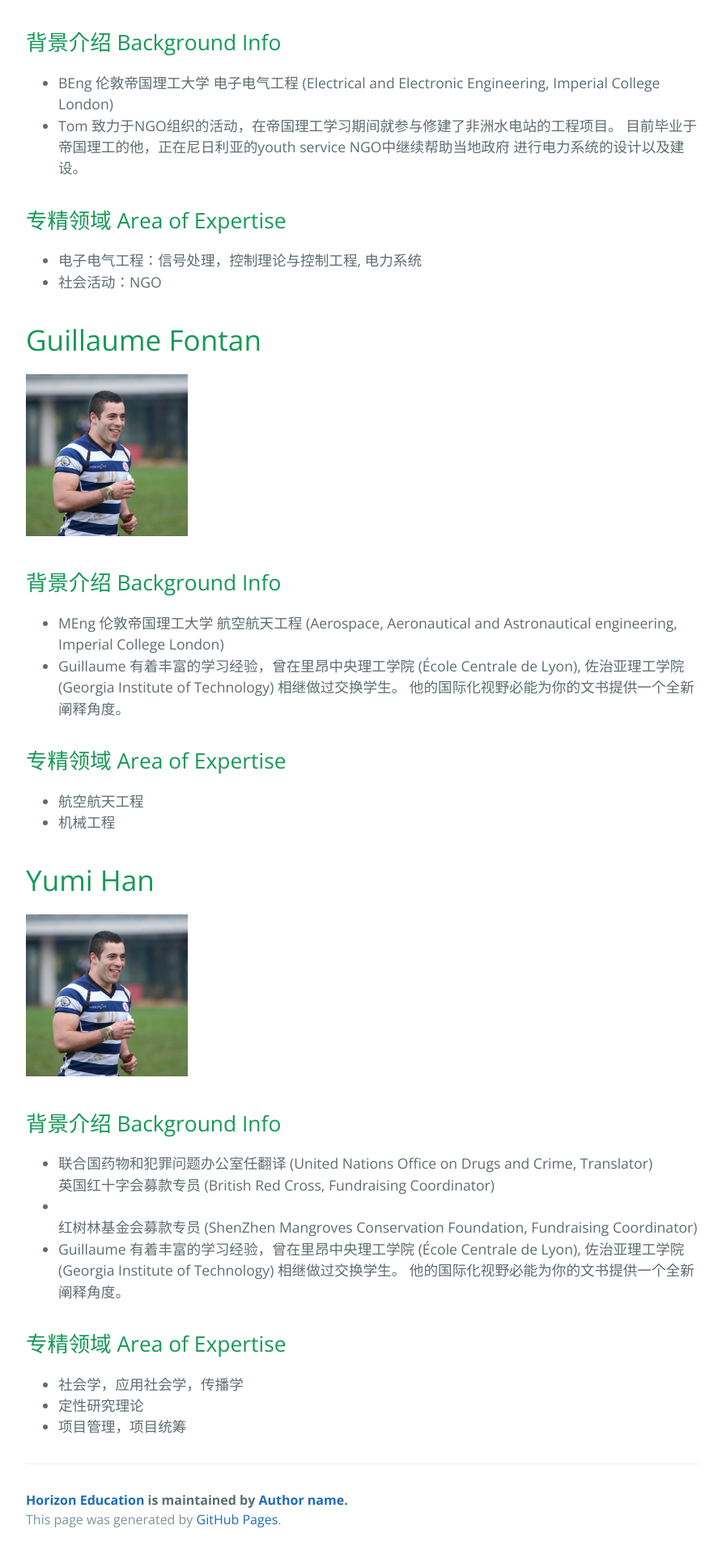
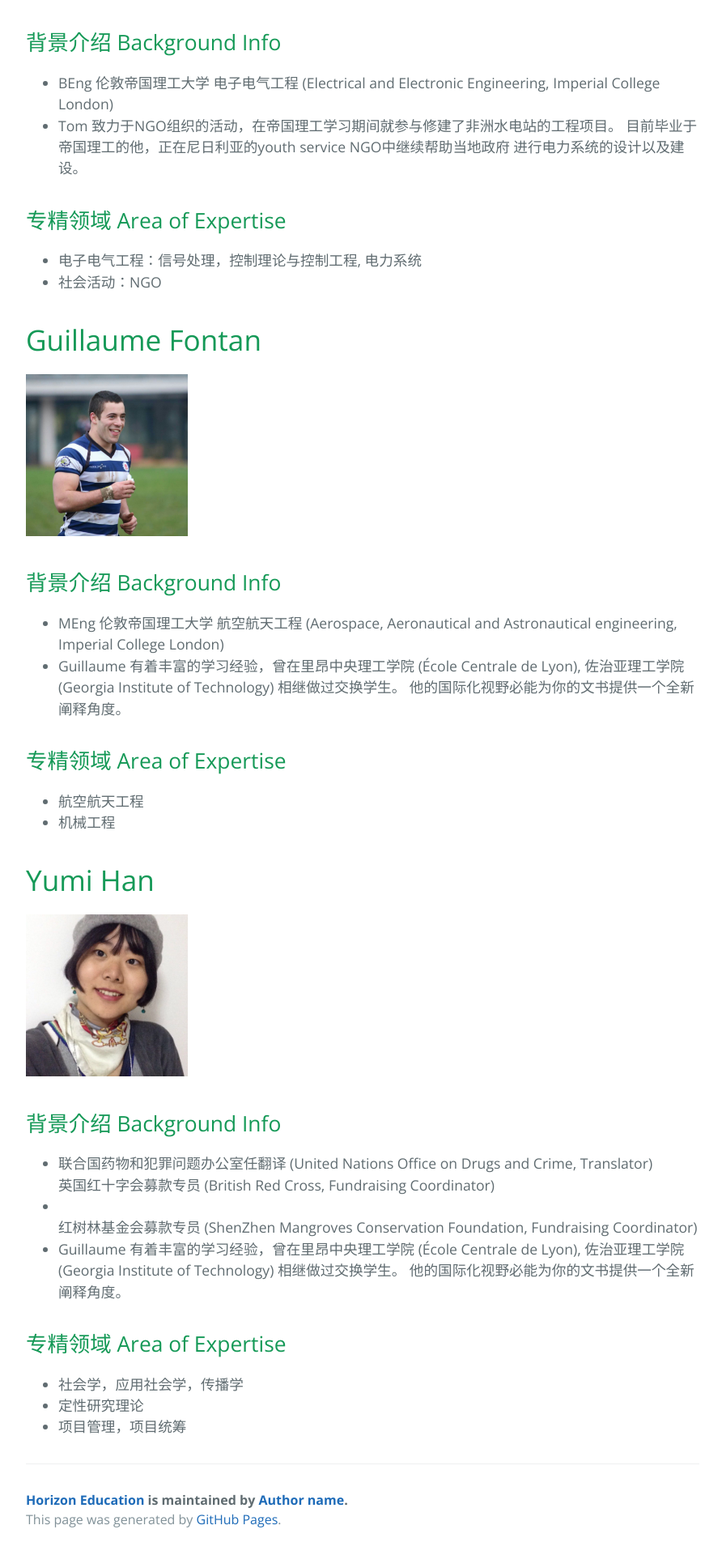
Before and after one commit to horizonedu/horizonedu.github.io, a Jekyll site: the page mentor.html, which Jekyll copies as it is, in a window 1280 px wide. Shown: the part 1444-3364 px from the top of the page at 81% size, without its empty margins (192-1084 px from the left). Built offline with Jekyll 4.4.1, drawn with Linux system fonts in a browser that asks for light colours.

Commit message:
added yumi

```diff
--- a/mentor.html
+++ b/mentor.html
@@ -90,7 +90,7 @@
         </li>
       </ul>
       <h1>Yumi Han</h1>
-      <img src="g_fortan.jpg" alt="Guillaume Fontan" style="width:200px;height:200px;">
+      <img src="Yumi_Han.jpeg" alt="Guillaume Fontan" style="width:200px;height:200px;">
       <h2>背景介绍 Background Info</h2>
       <ul class="posts">
         <li>
```
Also changed, not shown: Yumi_Han.jpeg (added), 2 other files.
